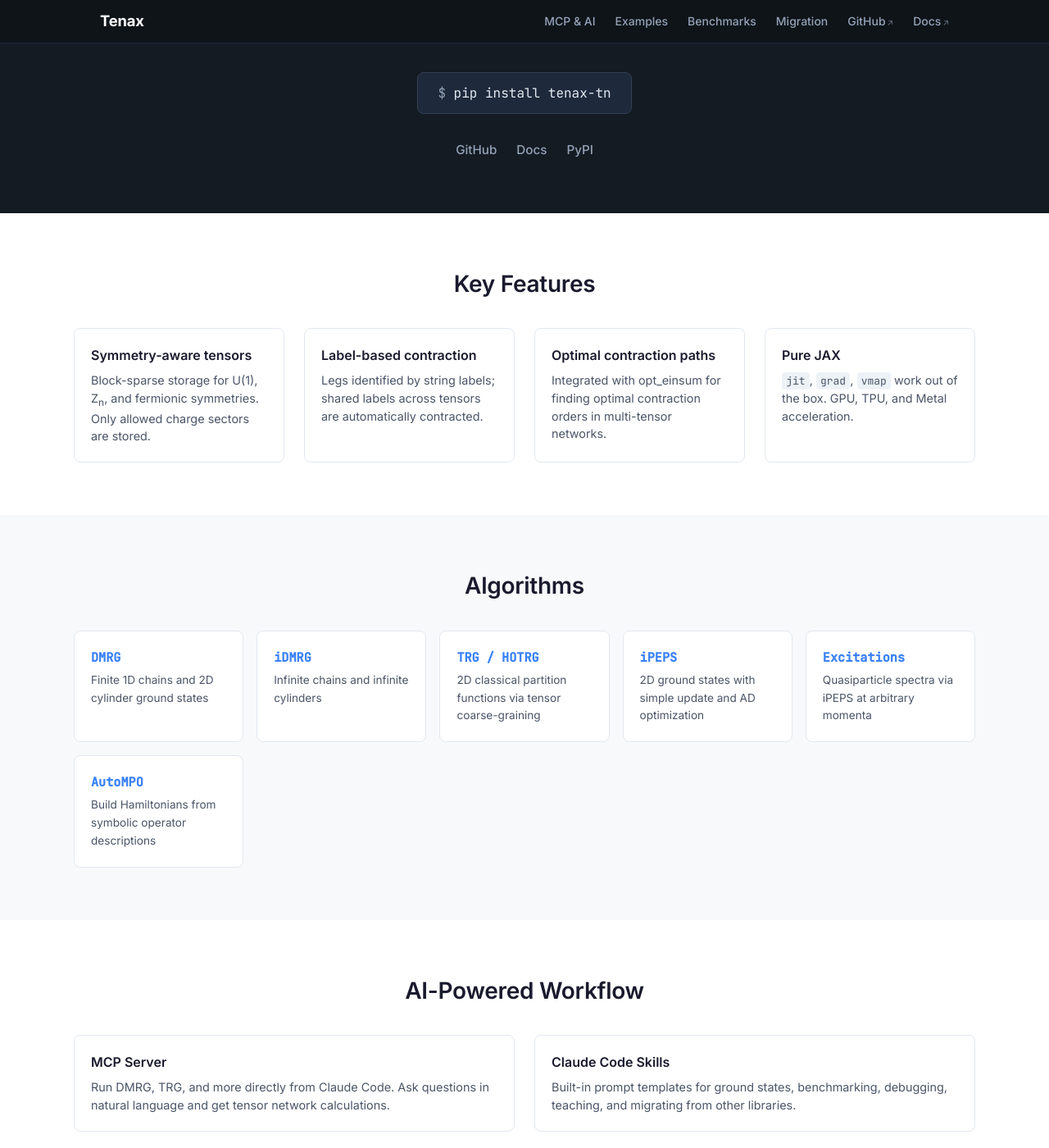
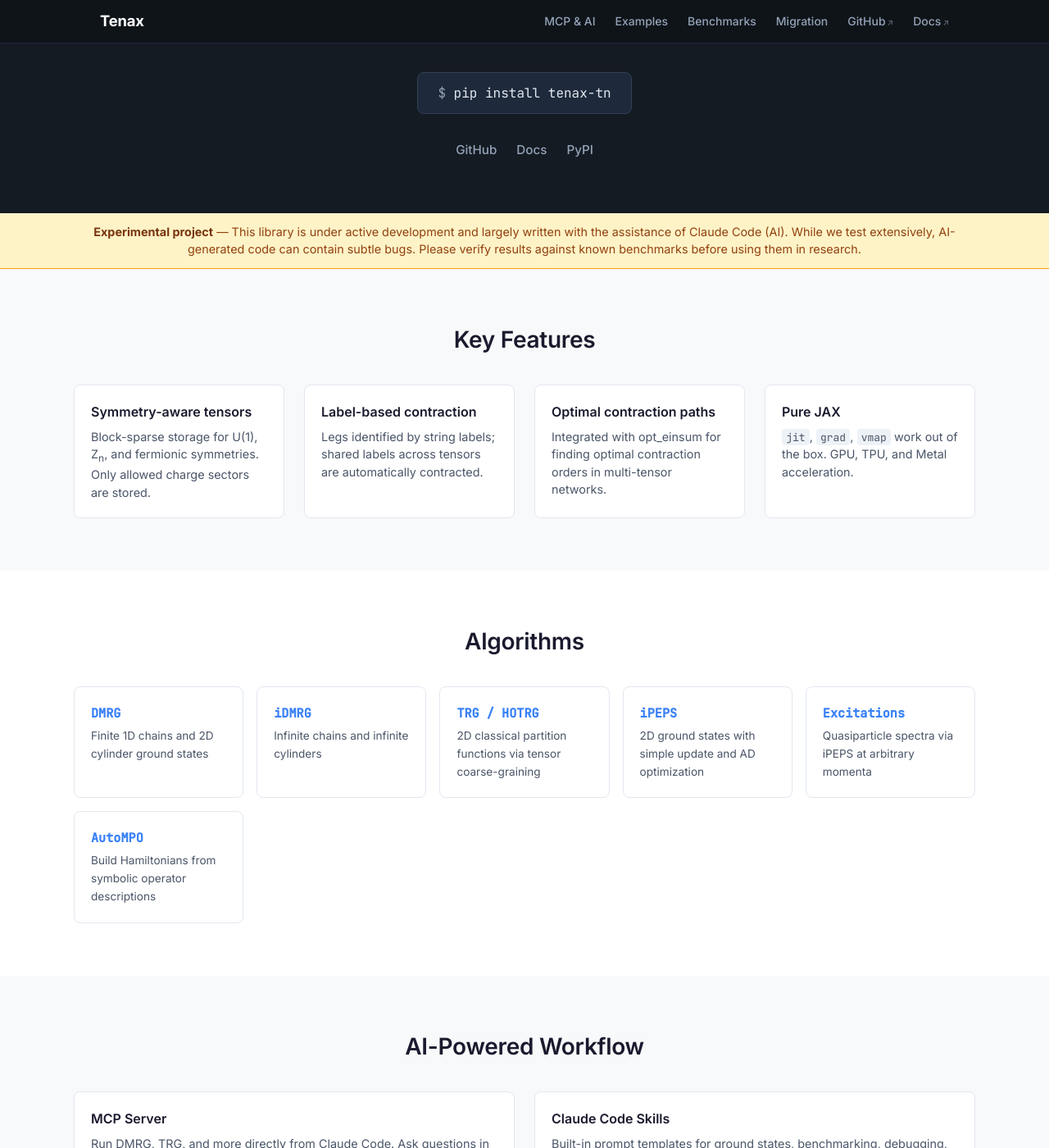
Before and after one commit to tenax-lab/tenax-lab.github.io, a Jekyll site: the page built from index.md, in a window 1280 px wide and 1400 px high, scrolled down 243 px. Shown: the whole window at 82% size. Built offline with Jekyll 4.4.1, drawn with Linux system fonts in a browser that asks for light colours.

Commit message:
Add experimental project disclaimer banner to homepage
Display a yellow warning banner below the hero noting this is an
experimental project largely written with Claude Code (AI), advising
users to verify results against known benchmarks.

Co-Authored-By: Claude Opus 4.6 <noreply@anthropic.com>

```diff
--- a/assets/css/style.css
+++ b/assets/css/style.css
@@ -81,6 +81,21 @@ a:hover { color: var(--accent-hover); }
 }
 
 .hero-links a:hover { color: #fff; }
+
+/* Experimental banner */
+.experimental-banner {
+  background: #fef3c7;
+  border-bottom: 1px solid #f59e0b;
+  color: #92400e;
+  font-size: 0.9rem;
+  padding: 0.75rem 2rem;
+  text-align: center;
+  line-height: 1.5;
+}
+
+.experimental-banner strong {
+  color: #78350f;
+}
 
 /* Sections */
 section {
--- a/index.md
+++ b/index.md
@@ -10,6 +10,12 @@ layout: default
     <a href="https://github.com/tenax-lab/tenax">GitHub</a>
     <a href="https://tenax.readthedocs.io">Docs</a>
     <a href="https://pypi.org/project/tenax-tn/">PyPI</a>
+  </div>
+</div>
+
+<div class="experimental-banner">
+  <div class="container">
+    <strong>Experimental project</strong> — This library is under active development and largely written with the assistance of Claude Code (AI). While we test extensively, AI-generated code can contain subtle bugs. Please verify results against known benchmarks before using them in research.
   </div>
 </div>
 
```
